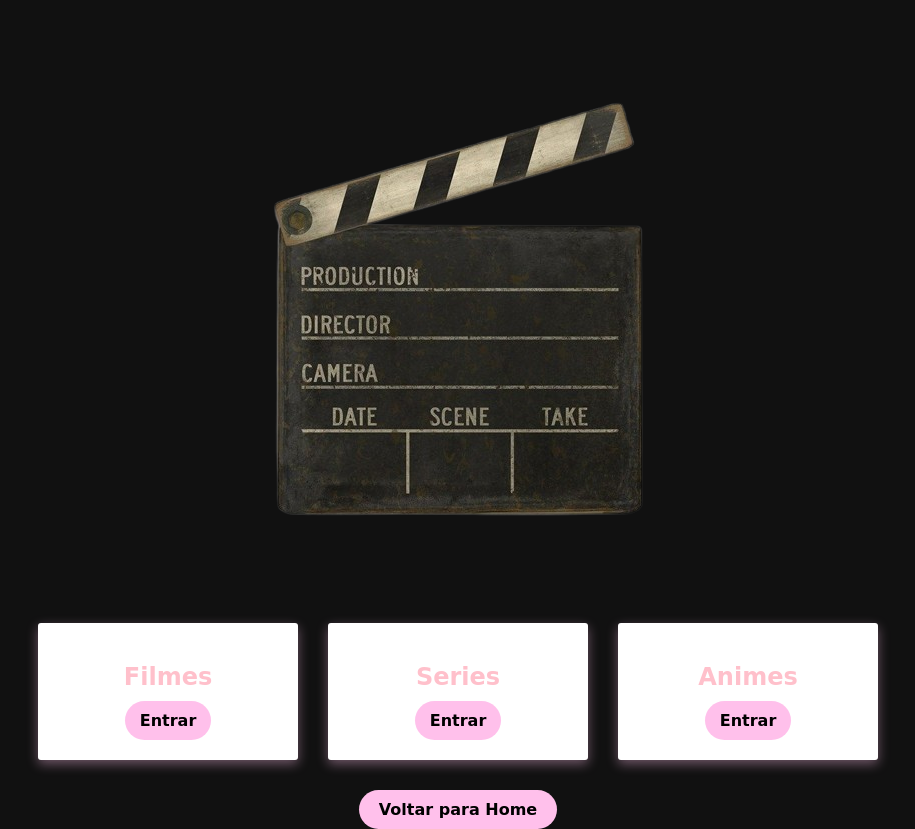
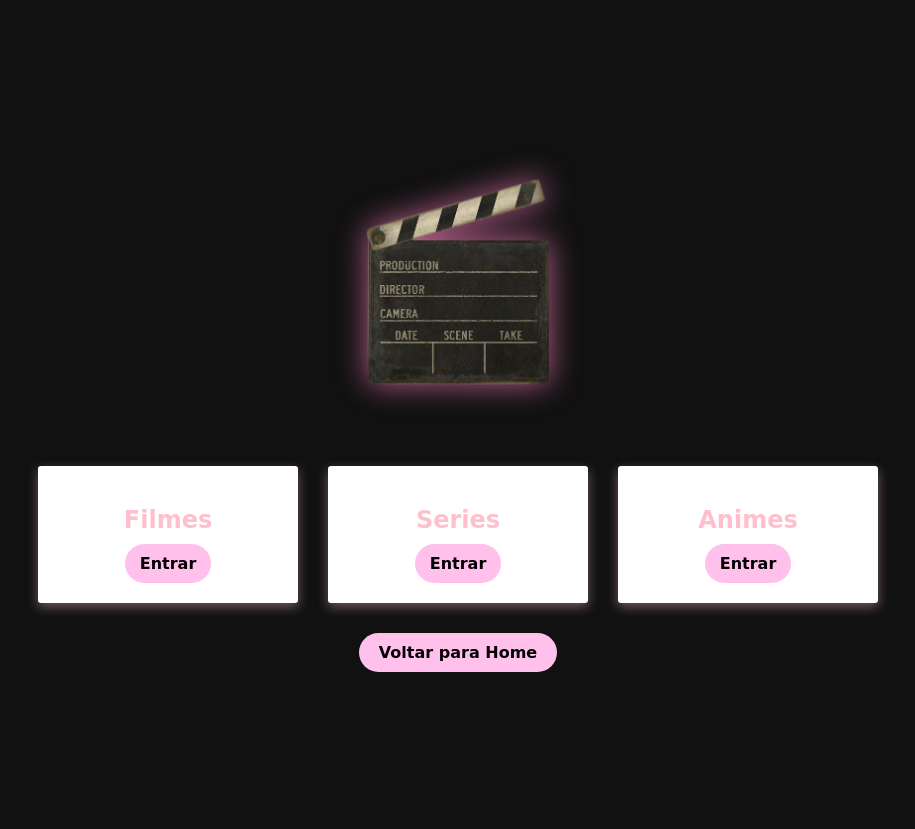
Before and after one commit to Mery-njz/meu-site, a plain HTML site: page menu.html in a window 1280 px wide. Shown: the whole page, without its empty margins (182-1097 px from the left). After the commit the page ends 800 px from the top, so only its background shows below. Drawn offline with Linux system fonts and the light colour scheme.

Commit message:
Update menu.html

```diff
--- a/menu.html
+++ b/menu.html
@@ -24,7 +24,7 @@
       margin-bottom: 30px;
     }
 
-.livro img {
+.filmes img {
   width: 200px; /* tamanho do livro */
   display: block;
   margin: 0 auto 30px auto; /* centraliza e dá espaço abaixo */
```
